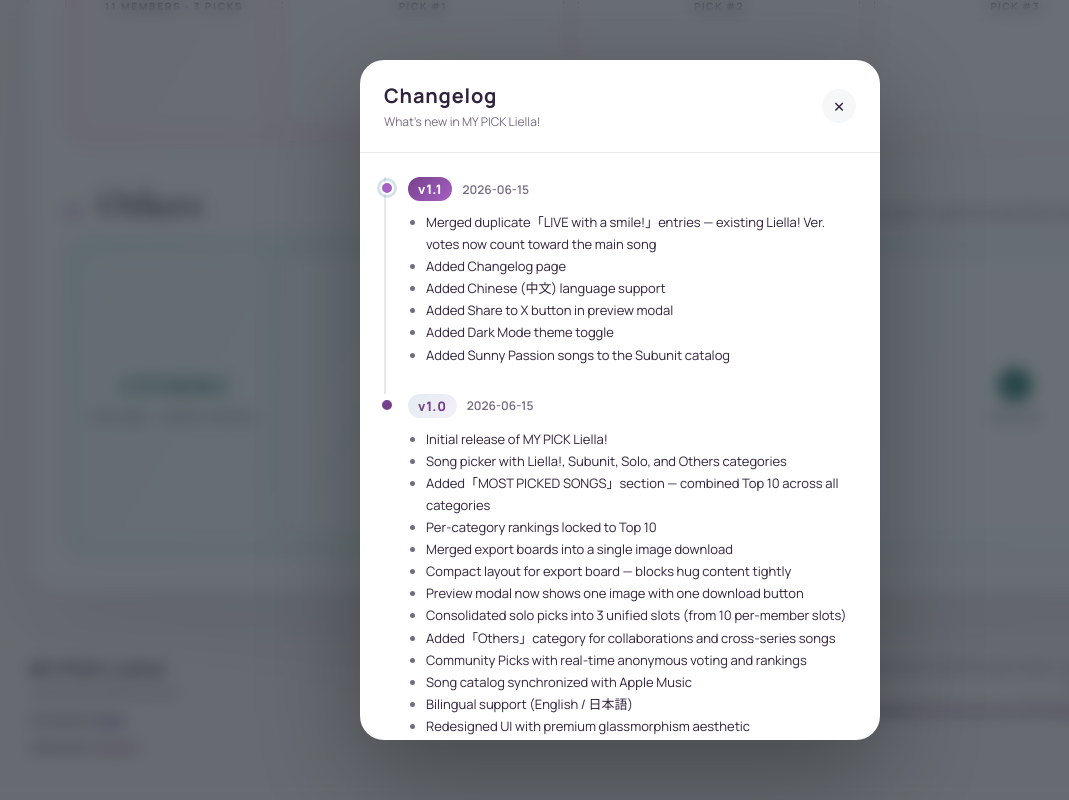
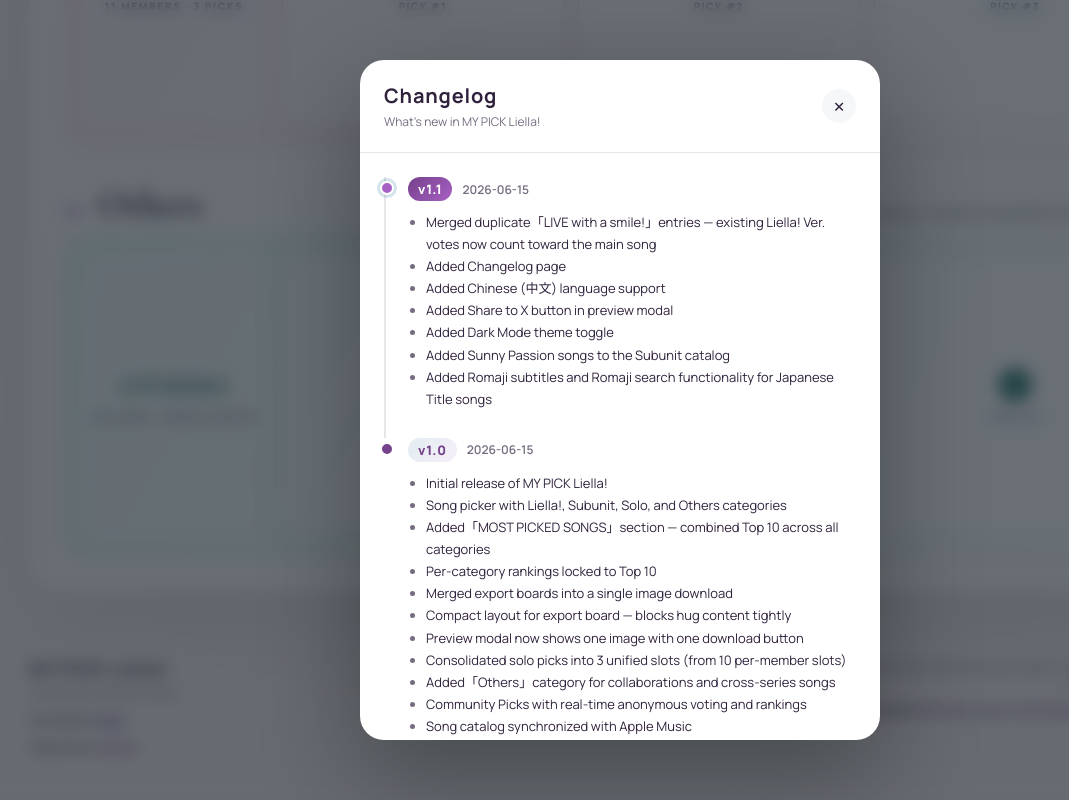
Before and after one commit to Socxxiality/MyPickLiella, a Next.js app: page / in a window 1280 px wide. Both pictures are taken after a click on the button "Changelog". Shown: the part 1535-2335 px from the top of the page, without its empty margins (20-1089 px from the left). Built offline with nearby package versions, Linux system fonts and the light colour scheme.

Commit message:
Update ChangelogModal.tsx

```diff
--- a/components/ChangelogModal.tsx
+++ b/components/ChangelogModal.tsx
@@ -26,6 +26,7 @@
         "Added Share to X button in preview modal",
         "Added Dark Mode theme toggle",
         "Added Sunny Passion songs to the Subunit catalog",
+        "Added Romaji subtitles and Romaji search functionality for Japanese Title songs",
       ],
       ja: [
         "重複していた「LIVE with a smile!」を統合 — 既存のLiella! Ver.の投票はメイン楽曲に移行",
@@ -34,6 +35,7 @@
         "プレビューモーダルにXへのシェアボタンを追加",
         "ダークモードのテーマ切り替えを追加",
         "サブユニットにSunny Passionの楽曲を追加",
+        "日本語楽曲にローマ字のサブタイトルと検索機能を追加",
       ],
       zh: [
         "合并了重复的「LIVE with a smile!」条目 — 现有 Liella! Ver. 的投票已转移至主歌曲",
@@ -42,6 +44,7 @@
         "预览弹窗新增分享到 X 按钮",
         "新增深色模式主题切换",
         "在小分队曲目中新增 Sunny Passion 的歌曲",
+        "为日文歌曲新增罗马音字幕及罗马音搜索功能",
       ],
     },
   },
```
